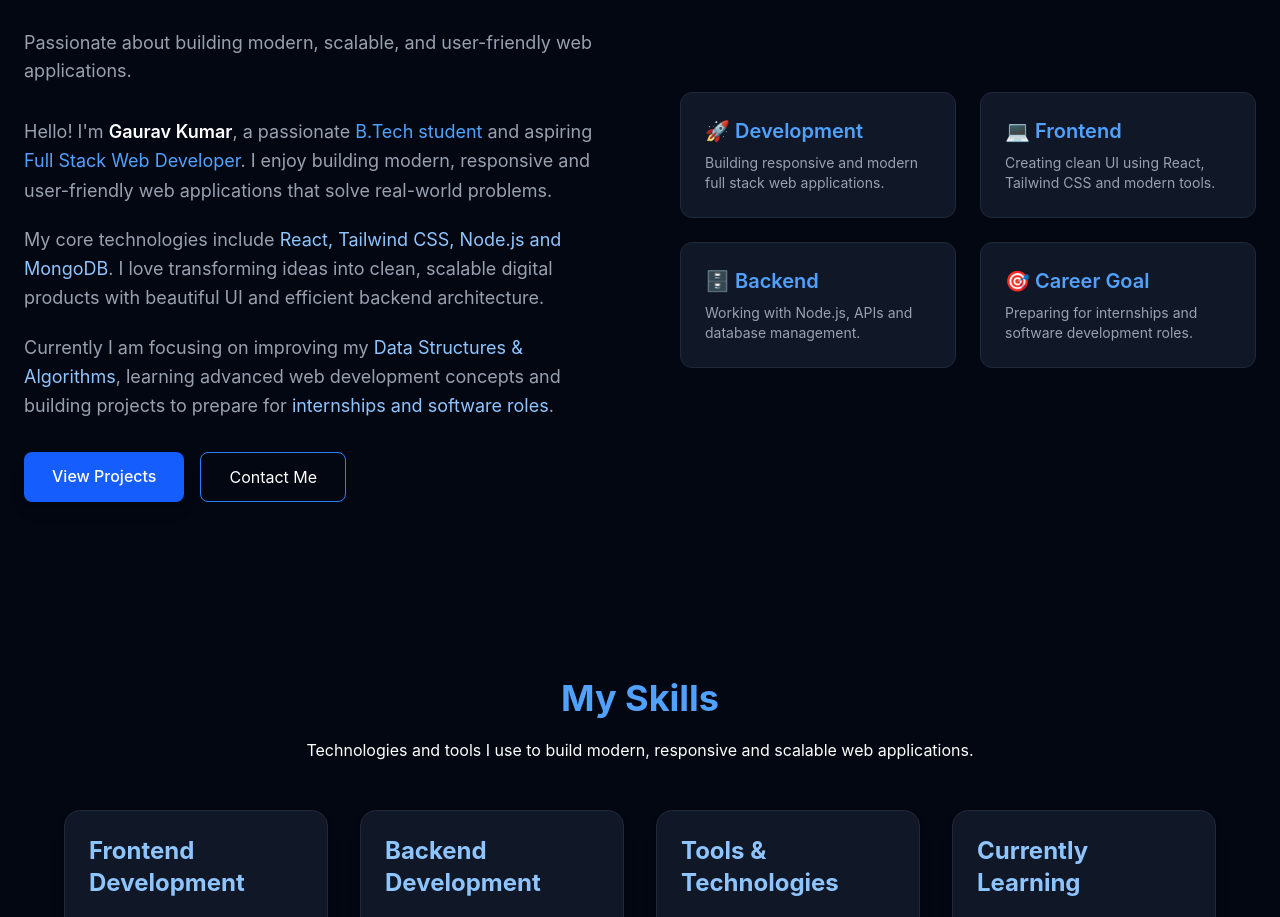
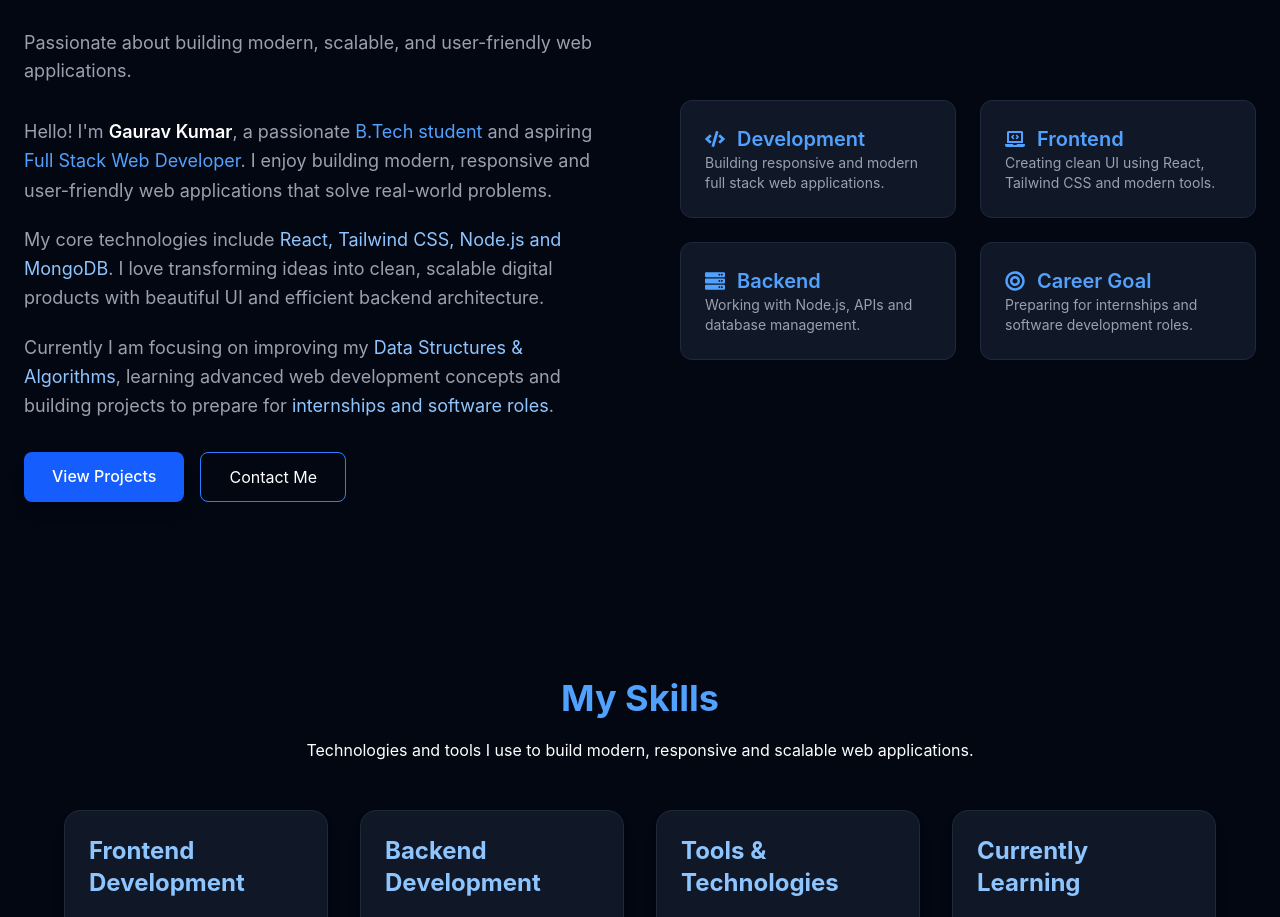
Before and after one commit to gauravkumar2005/My-Portfolio, a React (Vite) app: page / in a window 1280 px wide. Shown: the part 1019-1936 px from the top of the page. Built offline with nearby package versions, Linux system fonts and the light colour scheme.

Commit message:
remove imoji add icons in about page

```diff
--- a/package.json
+++ b/package.json
@@ -14,7 +14,7 @@
     "lucide-react": "^1.16.0",
     "react": "^19.2.0",
     "react-dom": "^19.2.0",
-    "react-icons": "^5.6.0",
+    "react-icons": "^5.7.0",
     "react-router-dom": "^7.13.1",
     "tailwindcss": "^4.2.1"
   },
--- a/src/pages/About.jsx
+++ b/src/pages/About.jsx
@@ -1,3 +1,10 @@
+import {
+  FaCode,
+  FaLaptopCode,
+  FaServer,
+  FaBullseye
+} from "react-icons/fa";
+
 function About() {
   return (
     <section id="about" className="py-24 px-6 bg-gray-950 text-white">
@@ -54,17 +61,19 @@
         <div className="grid grid-cols-1 sm:grid-cols-2 gap-6">
 
           <div className="bg-gray-900 border border-gray-800 p-6 rounded-xl hover:-translate-y-2 hover:border-blue-500 hover:shadow-blue-500/20 hover:shadow-xl transition-all duration-300">
-            <h4 className="text-xl font-semibold text-blue-400 mb-2">
-              🚀 Development
-            </h4>
+           <h4 className="flex items-center gap-3 text-xl font-semibold text-blue-400">
+            <FaCode />
+              Development
+           </h4>
             <p className="text-gray-400 text-sm">
               Building responsive and modern full stack web applications.
             </p>
           </div>
 
           <div className="bg-gray-900 border border-gray-800 p-6 rounded-xl hover:-translate-y-2 hover:border-blue-500 hover:shadow-blue-500/20 hover:shadow-xl transition-all duration-300">
-            <h4 className="text-xl font-semibold text-blue-400 mb-2">
-              💻 Frontend
+            <h4 className="flex items-center gap-3 text-xl font-semibold text-blue-400">
+              <FaLaptopCode />
+                Frontend
             </h4>
             <p className="text-gray-400 text-sm">
               Creating clean UI using React, Tailwind CSS and modern tools.
@@ -72,8 +81,9 @@
           </div>
 
           <div className="bg-gray-900 border border-gray-800 p-6 rounded-xl hover:-translate-y-2 hover:border-blue-500 hover:shadow-blue-500/20 hover:shadow-xl transition-all duration-300">
-            <h4 className="text-xl font-semibold text-blue-400 mb-2">
-              🗄 Backend
+            <h4 className="flex items-center gap-3 text-xl font-semibold text-blue-400">
+              <FaServer />
+                Backend
             </h4>
             <p className="text-gray-400 text-sm">
               Working with Node.js, APIs and database management.
@@ -81,8 +91,9 @@
           </div>
 
           <div className="bg-gray-900 border border-gray-800 p-6 rounded-xl hover:-translate-y-2 hover:border-blue-500 hover:shadow-blue-500/20 hover:shadow-xl transition-all duration-300">
-            <h4 className="text-xl font-semibold text-blue-400 mb-2">
-              🎯 Career Goal
+            <h4 className="flex items-center gap-3 text-xl font-semibold text-blue-400">
+              <FaBullseye/>
+                Career Goal
             </h4>
             <p className="text-gray-400 text-sm">
               Preparing for internships and software development roles.
```
Also changed, not shown: 1 other file (tests, documents, lock files or other folders).
